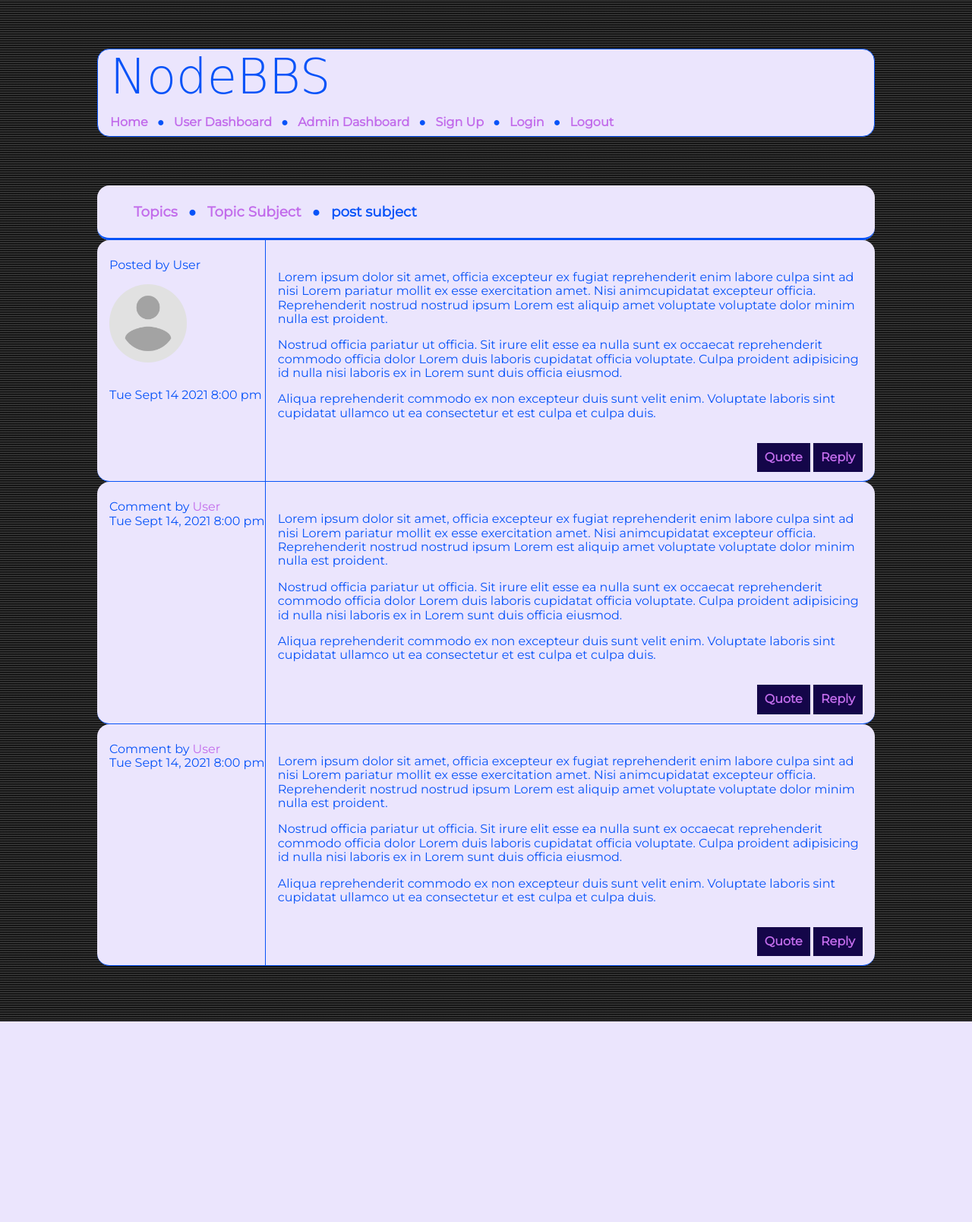
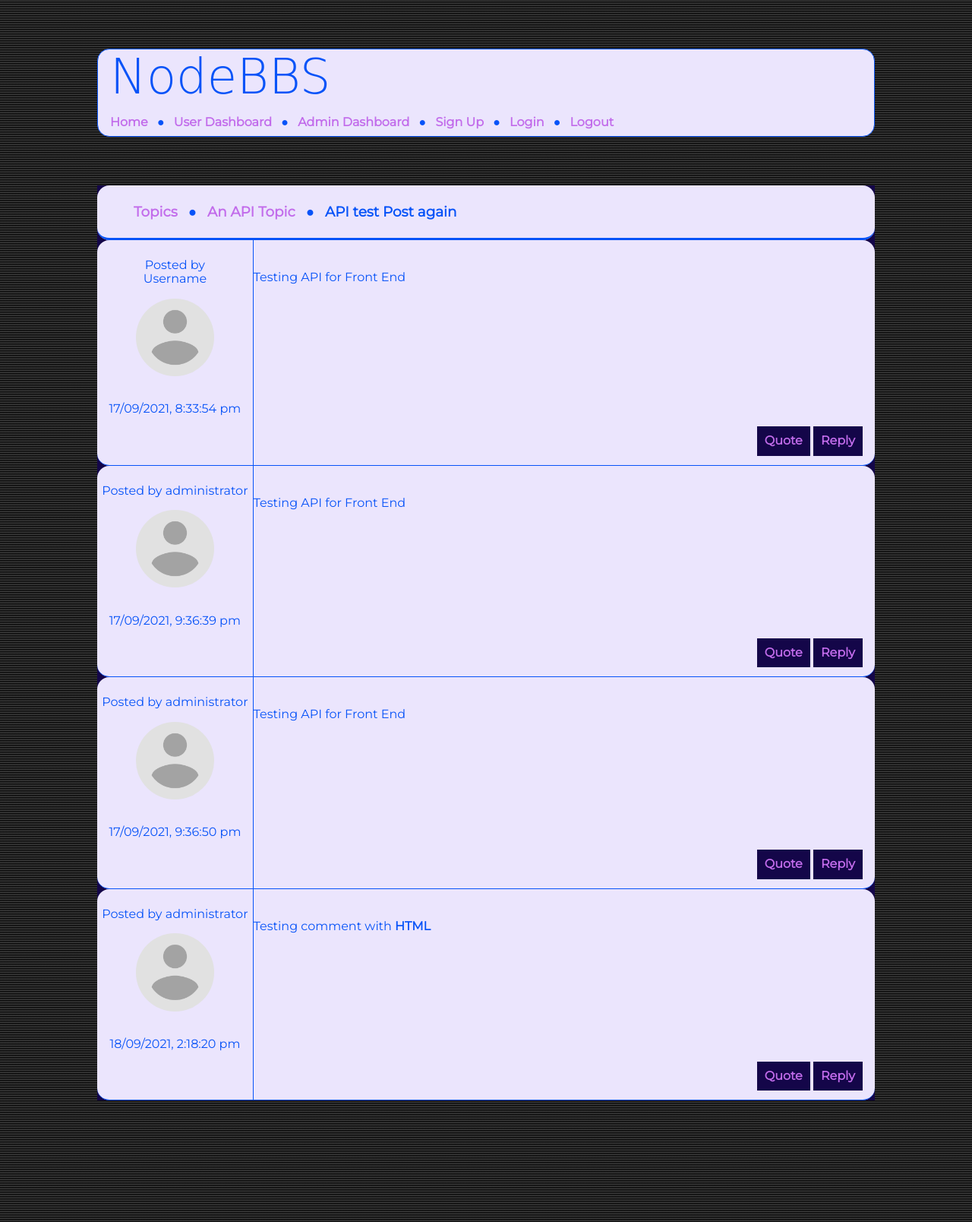
Before and after one commit to minusInfinite/nobeBBS, a web app: file public/design.html in a window 1280 px wide. Shown: the whole page at 76% size. Before the commit the page ends 1344 px from the top, so only its background shows below. Run offline with its HTML, style and script files only (its server is not run), Linux system fonts and the light colour scheme; the template is opened without the code that fills it: most values are stand-ins (such as "Sample title", 1, 10 or a date in 2020); some libraries are stand-ins or nearby versions; some web fonts are replaced.

Commit message:
Adding and testing Comments

```diff
--- a/models/User.js
+++ b/models/User.js
@@ -39,7 +39,8 @@
         },
         avatar: {
             type: DataTypes.STRING,
-            defaultValue: "img/default_avatar.png",
+            allowNull: false,
+            defaultValue: "/img/default_avatar.png",
         },
     },
     {
--- a/public/css/styles.css
+++ b/public/css/styles.css
@@ -8,14 +8,15 @@
     --link-color: rgb(194, 108, 235);
     --hover-color: rgb(128, 5, 185);
     --dark-color: rgb(20, 6, 73);
-    --divbg-color: rgb(213, 219, 235);
+    --light-color: rgb(213, 219, 235);
     --visit-color: rgb(45, 43, 78);
 }
 
 html,
 body {
-    min-height: 100vw;
+    min-height: max-content;
     min-width: 90vw;
+    padding-bottom: 5em;
 }
 
 body {
@@ -87,6 +88,10 @@
     margin: 0 0.5em;
 }
 
+main {
+    background-color: var(--dark-color);
+}
+
 section {
     min-width: 80vw;
 }
@@ -150,6 +155,7 @@
 .main-container-header span:last-child,
 .main-container-row span:last-child,
 .post-container-row span:last-child {
+    padding-right: 0.8rem;
     border-bottom-right-radius: 1rem;
 }
 
@@ -181,12 +187,13 @@
     padding: 1rem 0;
     border-radius: 50%;
     width: 50%;
+    margin: 0 auto;
 }
 
 .post-container-row span:first-child {
     flex: 0 1 20%;
     width: 20%;
-    padding-left: 1rem;
+    text-align: center;
 }
 .post-container-row span {
     flex: 1 0 70%;
@@ -194,8 +201,9 @@
     padding-bottom: 4rem;
 }
 
-.post-container-row span p {
+.post-container-row span pre {
     padding: 0 1rem;
+    font-family: inherit;
 }
 
 .post-container-row {
--- a/public/design.html
+++ b/public/design.html
@@ -10,6 +10,7 @@
 </head>
 
 <body>
+    <script src=""></script>
     <div class="wrap">
         <div class="header-container">
             <header>
@@ -27,89 +28,115 @@
             </nav>
         </div>
         <main>
-            <section>
+            <section id="post-template">
                 <div class="main-container">
-                    <div class="main-container-header" id="top">
+                    <div class="main-container-header" id="original-post">
                         <span>
                             <ul>
                                 <li><a href="/">Topics</a></li>
-                                <li><a href="/topic/topic.id">Topic Subject</a></li>
-                                <li>post subject</li>
+                                <li><a href="/topic/1">An API Topic</a></li>
+                                <li>API test Post again</li>
                             </ul>
                         </span>
                     </div>
-                    <div class="post-container-row">
+                    <div class="post-container-row" data-post="1">
                         <span>
-                            Posted by User <a href="#"><img src="img/default_avatar.png" alt=""> </a><br />Tue
-                            Sept
-                            14 2021 8:00 pm
+                            Posted by <br> Username
+                            <a href="#"><img src="img/default_avatar.png" alt="'s avatar" />
+                            </a><br />17/09/2021, 8:33:54 pm</span>
+                        <div class="post-container-buttons">
+                            <button id="quote-post">Quote</button>
+                            <button id="reply-post">Reply</button>
+                        </div>
+                        <span data-post-content="">
+                            <p>Testing API for Front End</p>
                         </span>
+                    </div>
+                    <div id="post1" class="comment-form">
+                        <form>
+                            <fieldset>
+                                <label for="comment-body">Post Reply</label>
+                                <textarea id="comment-body" name="comment-body"></textarea>
+                                <input type="submit" value="Reply">
+                                <input type="button" value="Dismiss">
+                            </fieldset>
+                        </form>
+                    </div>
+                    <div class="post-container-row" id="comment1">
+                        <span>
+                            Posted by
+                            administrator
+                            <a href="#"><img src="img/default_avatar.png" alt="administrator's avatar" />
+                            </a><br />17/09/2021, 9:36:39 pm</span>
                         <div class="post-container-buttons">
-                            <button id="quote">Quote</button>
-                            <button id="reply">Reply</button>
+                            <button id="quote-comment1" data-post="" data-comment="1">Quote</button>
+                            <button id="reply-comment1" data-post="" data-comment="1">Reply</button>
                         </div>
                         <span>
-                            <p>Lorem ipsum dolor sit amet, officia excepteur ex fugiat reprehenderit enim
-                                labore culpa sint ad nisi Lorem pariatur mollit ex esse exercitation amet. Nisi
-                                animcupidatat excepteur officia. Reprehenderit nostrud nostrud ipsum Lorem est
-                                aliquip amet voluptate voluptate dolor minim nulla est proident.</p>
-                            <p>
-                                Nostrud officia
-                                pariatur ut officia. Sit irure elit esse ea nulla sunt ex occaecat reprehenderit
-                                commodo officia dolor Lorem duis laboris cupidatat officia voluptate. Culpa
-                                proident adipisicing id nulla nisi laboris ex in Lorem sunt duis officia
-                                eiusmod.</p>
-                            <p>
-                                Aliqua reprehenderit commodo ex non excepteur duis sunt velit enim.
-                                Voluptate laboris sint cupidatat ullamco ut ea consectetur et est culpa et
-                                culpa duis.</p>
+                            <p>Testing API for Front End</p>
                         </span>
                     </div>
-                    <div class="post-container-row">
-                        <span>Comment by <a href>User</a><br />Tue Sept 14, 2021 8:00 pm</span>
+                    <div id="comment1" class="comment-form">
+                        <form>
+                            <fieldset>
+                                <label for="comment-body">Post Reply</label>
+                                <textarea id="comment-text">
+                            </textarea>
+                                <input type="submit" value="Reply">
+                                <input type="button" value="Dismiss">
+                            </fieldset>
+                        </form>
+                    </div>
+                    <div class="post-container-row" id="comment2">
+                        <span>
+                            Posted by
+                            administrator
+                            <a href="#"><img src="img/default_avatar.png" alt="administrator's avatar" />
+                            </a><br />17/09/2021, 9:36:50 pm</span>
                         <div class="post-container-buttons">
-                            <button id="quote">Quote</button>
-                            <button id="reply">Reply</button>
+                            <button id="quote-comment2" data-post="" data-comment="2">Quote</button>
+                            <button id="reply-comment2" data-post="" data-comment="2">Reply</button>
                         </div>
                         <span>
-                            <p>Lorem ipsum dolor sit amet, officia excepteur ex fugiat reprehenderit enim
-                                labore culpa sint ad nisi Lorem pariatur mollit ex esse exercitation amet. Nisi
-                                animcupidatat excepteur officia. Reprehenderit nostrud nostrud ipsum Lorem est
-                                aliquip amet voluptate voluptate dolor minim nulla est proident.</p>
-                            <p>
-                                Nostrud officia
-                                pariatur ut officia. Sit irure elit esse ea nulla sunt ex occaecat reprehenderit
-                                commodo officia dolor Lorem duis laboris cupidatat officia voluptate. Culpa
-                                proident adipisicing id nulla nisi laboris ex in Lorem sunt duis officia
-                                eiusmod.</p>
-                            <p>
-                                Aliqua reprehenderit commodo ex non excepteur duis sunt velit enim.
-                                Voluptate laboris sint cupidatat ullamco ut ea consectetur et est culpa et
-                                culpa duis.</p>
+                            <p>Testing API for Front End</p>
                         </span>
                     </div>
-                    <div class="post-container-row">
-                        <span>Comment by <a href>User</a><br />Tue Sept 14, 2021 8:00 pm</span>
+                    <div id="comment2" class="comment-form">
+                        <form>
+                            <fieldset>
+                                <label for="comment-text">Post Reply</label>
+                                <textarea id="comment-text">
+                            </textarea>
+                                <input type="submit" value="Reply">
+                                <input type="button" value="Dismiss">
+                            </fieldset>
+                        </form>
+                    </div>
+                    <div class="post-container-row" id="comment9">
+                        <span>
+                            Posted by
+                            administrator
+                            <a href="#"><img src="img/default_avatar.png" alt="administrator's avatar" />
+                            </a><br />18/09/2021, 2:18:20 pm</span>
                         <div class="post-container-buttons">
-                            <button id="quote">Quote</button>
-                            <button id="reply">Reply</button>
+                            <button id="quote-comment9" data-post="" data-comment="9">Quote</button>
+                            <button id="reply-comment9" data-post="" data-comment="9">Reply</button>
                         </div>
                         <span>
-                            <p>Lorem ipsum dolor sit amet, officia excepteur ex fugiat reprehenderit enim
-                                labore culpa sint ad nisi Lorem pariatur mollit ex esse exercitation amet. Nisi
-                                animcupidatat excepteur officia. Reprehenderit nostrud nostrud ipsum Lorem est
-                                aliquip amet voluptate voluptate dolor minim nulla est proident.</p>
                             <p>
-                                Nostrud officia
-                                pariatur ut officia. Sit irure elit esse ea nulla sunt ex occaecat reprehenderit
-                                commodo officia dolor Lorem duis laboris cupidatat officia voluptate. Culpa
-                                proident adipisicing id nulla nisi laboris ex in Lorem sunt duis officia
-                                eiusmod.</p>
-                            <p>
-                                Aliqua reprehenderit commodo ex non excepteur duis sunt velit enim.
-                                Voluptate laboris sint cupidatat ullamco ut ea consectetur et est culpa et
-                                culpa duis.</p>
+                            <p>Testing comment with <strong>HTML</strong></p>
+                            </p>
                         </span>
+                    </div>
+                    <div id="comment2" class="comment-form">
+                        <form>
+                            <fieldset>
+                                <label for="comment-text">Post Reply</label>
+                                <textarea id="comment-text"></textarea>
+                                <input type="submit" value="Reply">
+                                <input type="button" value="Dismiss">
+                            </fieldset>
+                        </form>
                     </div>
                 </div>
             </section>
@@ -140,6 +167,9 @@
             </div>
         </div>
     </div>
+    <script src="js/modal.js"></script>
+    <script src="js/buildel.js"></script>
+
 </body>
 
 </html>
--- /dev/null
+++ b/public/js/buildel.js
@@ -0,0 +1,12 @@
+function buildEl(tagName, elText, cssString, elAttr) {
+    let el = document.createElement(tagName)
+    el.className = cssString || ""
+    el.textContent = elText || ""
+    for (let i = 0; i < elAttr.length; i++) {
+        el.setAttribute(
+            elAttr[i].toString().split("#")[0],
+            elAttr[i].toString().split("#")[1]
+        )
+    }
+    return el
+}
--- a/server.js
+++ b/server.js
@@ -5,7 +5,6 @@
 const exphbs = require("express-handlebars")
 const routes = require("./controllers")
 const helpers = require("./utils/helpers")
-const makeAdmin = require("./utils/makeAdmin")
 
 const sequelize = require("./config/connection")
 const passport = require("passport")
@@ -47,7 +46,7 @@
 app.use(passport.session())
 app.use(routes)
 
-sequelize.sync({ alter: true }).then(() => {
+sequelize.sync({ alter: false }).then(() => {
     app.listen(PORT, () =>
         console.log(`Server Runnning http://localhost:${PORT}`)
     )
--- a/utils/makeAdmin.js
+++ b/utils/makeAdmin.js
@@ -19,6 +19,7 @@
                     username: "administrator",
                     password: adminPass,
                     is_admin: true,
+                    avatar: "img/default_avatar.png",
                 },
                 { individualHooks: true }
             )
--- a/views/homepage.handlebars
+++ b/views/homepage.handlebars
@@ -6,7 +6,6 @@
             <span>Last Post</span>
         </div>
         {{#each topics as |topic|}}
-            {{log topic.posts}}
             <div class="main-container-row">
                 <span><a href="/topic/{{topic.id}}">{{topic.subject}}</a></span>
                 <span>{{topic.post_count}}</span>
@@ -16,7 +15,7 @@
                                 href="/post/{{post.id}}"
                             >{{post.subject}}</a><br />
                             by
-                            {{post.user.username}}<br />{{format_date
+                            {{post.poster.username}}<br />{{format_date
                                 post.createdAt
                             }}
                         </span>
```
Also changed, not shown: other parts of public/css/styles.css (+45 -19 lines), controllers/api/commentRoutes.js (+11 -21 lines), controllers/homeRoutes.js (+15 -2 lines), models/Topic.js (+7 -7 lines), models/index.js (+26 -24 lines), public/js/comment.js (+42 -10 lines), views/forum.handlebars (+3 -4 lines), views/post.handlebars (+36 -25 lines).
